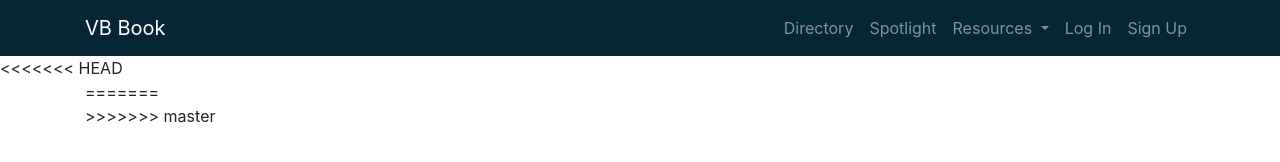
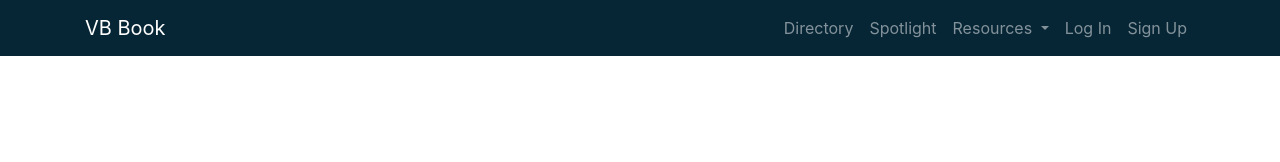
Before and after one commit to pixel-sa/VeteransCodeathon, a website built with webpack: page public/profile.html in a window 1280 px wide. Built offline with nearby package versions, Linux system fonts and the light colour scheme; some packages are replaced by stand-ins of ours.

Commit message:
fix merge conflicts

```diff
--- a/public/profile.html
+++ b/public/profile.html
@@ -10,7 +10,6 @@
   <link rel="stylesheet" href="style.css">
 </head>
 <body>
-<<<<<<< HEAD
 <!--Navbar-->
 <nav class="navbar navbar-custom fixed-top navbar-expand-lg navbar-dark fixed-top">
   <div class="container">
@@ -47,11 +46,8 @@
     </div>
   </div>
 </nav>
-<div class="container" id="profile-container">
-=======
 
 <div id="page-header"></div>
->>>>>>> master
 
 <div class="container" id="profile-container"></div>
 
```
